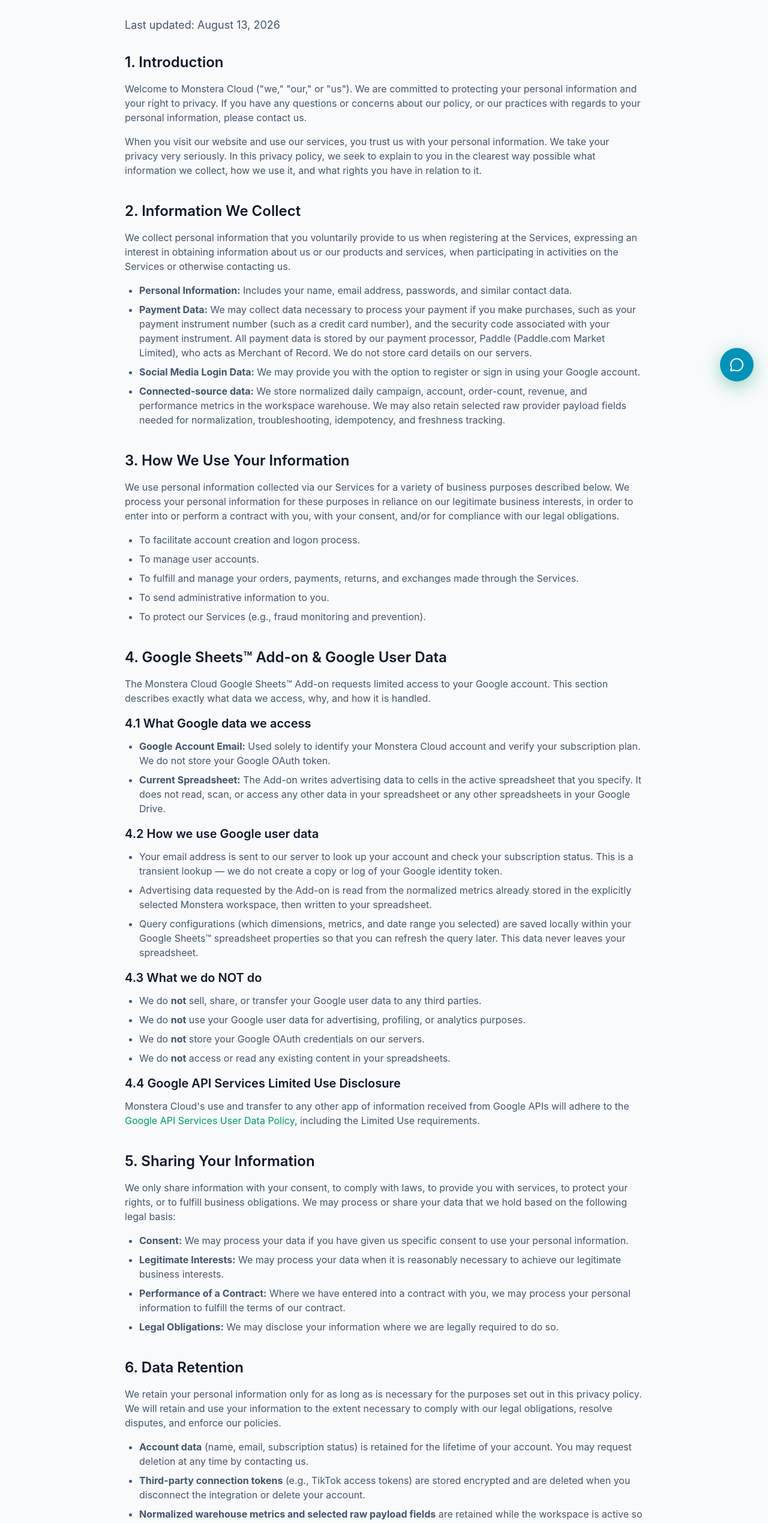
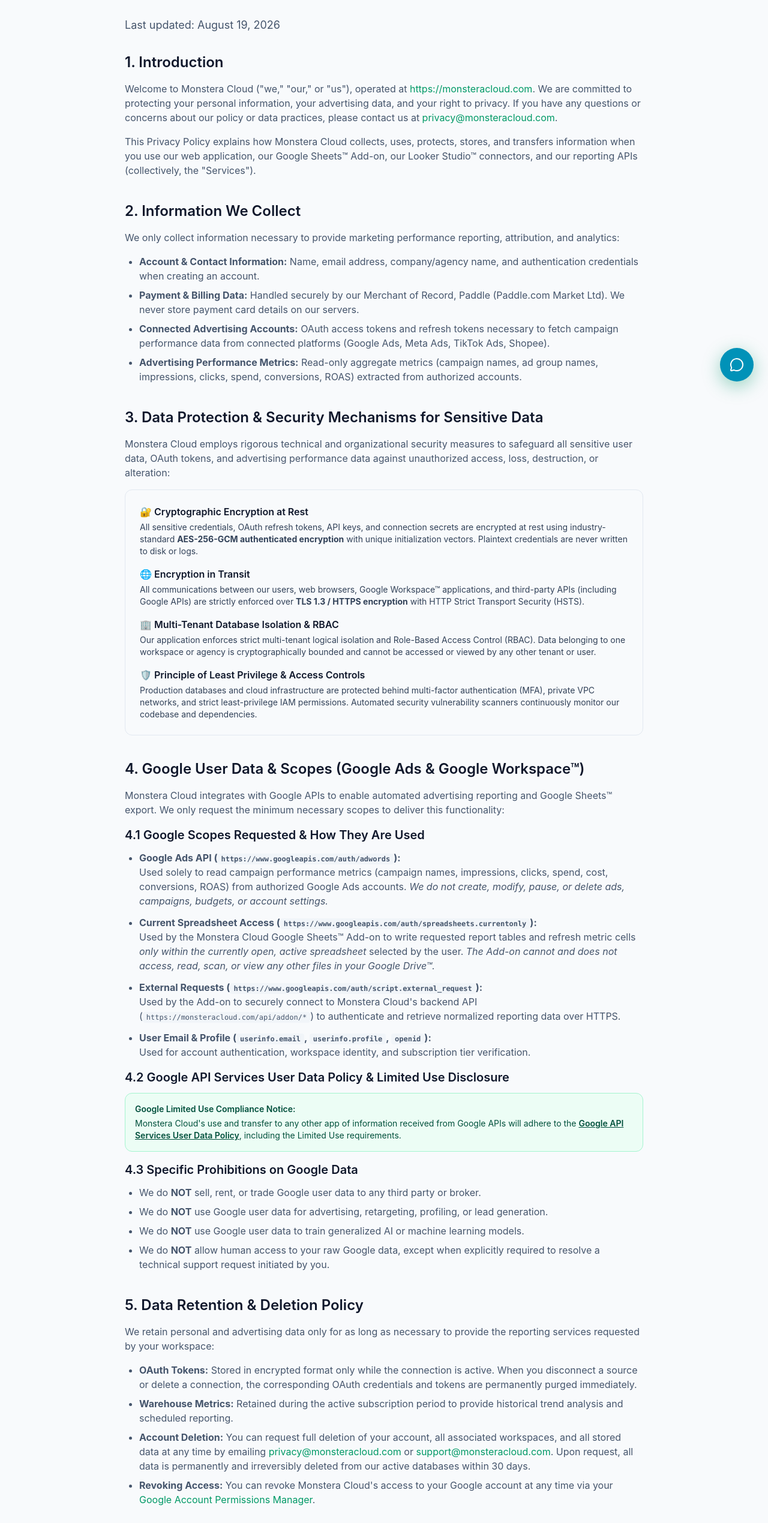
Before and after one commit to huynhtai22/monstera-cloud, a Next.js app: page /legal/privacy-policy in a window 1280 px wide. Shown: the part 140-2679 px from the top of the page at 60% size. Built offline with nearby package versions, Linux system fonts and the light colour scheme; no server answers.

Commit message:
fix(compliance): update Privacy Policy with explicit sensitive data protection mechanisms, AES-256 encryption, and Google User Data limited use disclosures

```diff
--- a/next.config.mjs
+++ b/next.config.mjs
@@ -32,6 +32,10 @@
       { source: "/ops", destination: "/console", permanent: false },
       // Short URL for payment gateways and app store listings
       { source: "/refund", destination: "/legal/refund-policy", permanent: true },
+      { source: "/privacy", destination: "/legal/privacy-policy", permanent: true },
+      { source: "/privacy-policy", destination: "/legal/privacy-policy", permanent: true },
+      { source: "/terms", destination: "/legal/terms-of-service", permanent: true },
+      { source: "/terms-of-service", destination: "/legal/terms-of-service", permanent: true },
     ];
   },
   // OWASP Security Headers
--- a/src/app/legal/privacy-policy/page.tsx
+++ b/src/app/legal/privacy-policy/page.tsx
@@ -7,128 +7,161 @@
 
       <div className="prose prose-slate dark:prose-invert max-w-none">
         <p className="text-lg text-slate-600 dark:text-slate-400 mb-8">
-          Last updated: {new Date().toLocaleDateString('en-US', { month: 'long', day: 'numeric', year: 'numeric' })}
+          Last updated: August 19, 2026
         </p>
 
         <section className="mb-10">
           <h2 className="text-2xl font-semibold text-slate-900 dark:text-white mb-4">1. Introduction</h2>
           <p className="mb-4 text-slate-600 dark:text-slate-400">
-            Welcome to Monstera Cloud ("we," "our," or "us"). We are committed to protecting your personal information and your right to privacy. If you have any questions or concerns about our policy, or our practices with regards to your personal information, please contact us.
+            Welcome to Monstera Cloud (&quot;we,&quot; &quot;our,&quot; or &quot;us&quot;), operated at{' '}
+            <a href="https://monsteracloud.com" className="text-emerald-600 hover:underline">
+              https://monsteracloud.com
+            </a>
+            . We are committed to protecting your personal information, your advertising data, and your right to privacy. If you have any questions or concerns about our policy or data practices, please contact us at{' '}
+            <a href="mailto:privacy@monsteracloud.com" className="text-emerald-600 hover:underline">
+              privacy@monsteracloud.com
+            </a>
+            .
           </p>
           <p className="text-slate-600 dark:text-slate-400">
-            When you visit our website and use our services, you trust us with your personal information. We take your privacy very seriously. In this privacy policy, we seek to explain to you in the clearest way possible what information we collect, how we use it, and what rights you have in relation to it.
+            This Privacy Policy explains how Monstera Cloud collects, uses, protects, stores, and transfers information when you use our web application, our Google Sheets™ Add-on, our Looker Studio™ connectors, and our reporting APIs (collectively, the &quot;Services&quot;).
           </p>
         </section>
 
         <section className="mb-10">
           <h2 className="text-2xl font-semibold text-slate-900 dark:text-white mb-4">2. Information We Collect</h2>
           <p className="mb-4 text-slate-600 dark:text-slate-400">
-            We collect personal information that you voluntarily provide to us when registering at the Services, expressing an interest in obtaining information about us or our products and services, when participating in activities on the Services or otherwise contacting us.
+            We only collect information necessary to provide marketing performance reporting, attribution, and analytics:
           </p>
           <ul className="list-disc pl-6 mb-4 text-slate-600 dark:text-slate-400 space-y-2">
-            <li><strong>Personal Information:</strong> Includes your name, email address, passwords, and similar contact data.</li>
-            <li><strong>Payment Data:</strong> We may collect data necessary to process your payment if you make purchases, such as your payment instrument number (such as a credit card number), and the security code associated with your payment instrument. All payment data is stored by our payment processor, Paddle (Paddle.com Market Limited), who acts as Merchant of Record. We do not store card details on our servers.</li>
-            <li><strong>Social Media Login Data:</strong> We may provide you with the option to register or sign in using your Google account.</li>
-            <li><strong>Connected-source data:</strong> We store normalized daily campaign, account, order-count, revenue, and performance metrics in the workspace warehouse. We may also retain selected raw provider payload fields needed for normalization, troubleshooting, idempotency, and freshness tracking.</li>
+            <li><strong>Account &amp; Contact Information:</strong> Name, email address, company/agency name, and authentication credentials when creating an account.</li>
+            <li><strong>Payment &amp; Billing Data:</strong> Handled securely by our Merchant of Record, Paddle (Paddle.com Market Ltd). We never store payment card details on our servers.</li>
+            <li><strong>Connected Advertising Accounts:</strong> OAuth access tokens and refresh tokens necessary to fetch campaign performance data from connected platforms (Google Ads, Meta Ads, TikTok Ads, Shopee).</li>
+            <li><strong>Advertising Performance Metrics:</strong> Read-only aggregate metrics (campaign names, ad group names, impressions, clicks, spend, conversions, ROAS) extracted from authorized accounts.</li>
           </ul>
         </section>
 
         <section className="mb-10">
-          <h2 className="text-2xl font-semibold text-slate-900 dark:text-white mb-4">3. How We Use Your Information</h2>
+          <h2 className="text-2xl font-semibold text-slate-900 dark:text-white mb-4">3. Data Protection &amp; Security Mechanisms for Sensitive Data</h2>
           <p className="mb-4 text-slate-600 dark:text-slate-400">
-            We use personal information collected via our Services for a variety of business purposes described below. We process your personal information for these purposes in reliance on our legitimate business interests, in order to enter into or perform a contract with you, with your consent, and/or for compliance with our legal obligations.
+            Monstera Cloud employs rigorous technical and organizational security measures to safeguard all sensitive user data, OAuth tokens, and advertising performance data against unauthorized access, loss, destruction, or alteration:
           </p>
+          <div className="bg-slate-50 dark:bg-slate-800/50 p-6 rounded-xl border border-slate-200 dark:border-slate-700 mb-6 space-y-4 text-slate-700 dark:text-slate-300">
+            <div>
+              <h4 className="font-semibold text-slate-900 dark:text-white">🔐 Cryptographic Encryption at Rest</h4>
+              <p className="text-sm mt-1">
+                All sensitive credentials, OAuth refresh tokens, API keys, and connection secrets are encrypted at rest using industry-standard <strong>AES-256-GCM authenticated encryption</strong> with unique initialization vectors. Plaintext credentials are never written to disk or logs.
+              </p>
+            </div>
+            <div>
+              <h4 className="font-semibold text-slate-900 dark:text-white">🌐 Encryption in Transit</h4>
+              <p className="text-sm mt-1">
+                All communications between our users, web browsers, Google Workspace™ applications, and third-party APIs (including Google APIs) are strictly enforced over <strong>TLS 1.3 / HTTPS encryption</strong> with HTTP Strict Transport Security (HSTS).
+              </p>
+            </div>
+            <div>
+              <h4 className="font-semibold text-slate-900 dark:text-white">🏢 Multi-Tenant Database Isolation &amp; RBAC</h4>
+              <p className="text-sm mt-1">
+                Our application enforces strict multi-tenant logical isolation and Role-Based Access Control (RBAC). Data belonging to one workspace or agency is cryptographically bounded and cannot be accessed or viewed by any other tenant or user.
+              </p>
+            </div>
+            <div>
+              <h4 className="font-semibold text-slate-900 dark:text-white">🛡️ Principle of Least Privilege &amp; Access Controls</h4>
+              <p className="text-sm mt-1">
+                Production databases and cloud infrastructure are protected behind multi-factor authentication (MFA), private VPC networks, and strict least-privilege IAM permissions. Automated security vulnerability scanners continuously monitor our codebase and dependencies.
+              </p>
+            </div>
+          </div>
+        </section>
+
+        <section className="mb-10">
+          <h2 className="text-2xl font-semibold text-slate-900 dark:text-white mb-4">4. Google User Data &amp; Scopes (Google Ads &amp; Google Workspace™)</h2>
+          <p className="mb-4 text-slate-600 dark:text-slate-400">
+            Monstera Cloud integrates with Google APIs to enable automated advertising reporting and Google Sheets™ export. We only request the minimum necessary scopes to deliver this functionality:
+          </p>
+
+          <h3 className="text-xl font-semibold text-slate-900 dark:text-white mb-3">4.1 Google Scopes Requested &amp; How They Are Used</h3>
+          <ul className="list-disc pl-6 mb-4 text-slate-600 dark:text-slate-400 space-y-3">
+            <li>
+              <strong>Google Ads API (<code className="text-xs bg-slate-100 dark:bg-slate-800 px-1.5 py-0.5 rounded">https://www.googleapis.com/auth/adwords</code>):</strong><br />
+              Used solely to read campaign performance metrics (campaign names, impressions, clicks, spend, cost, conversions, ROAS) from authorized Google Ads accounts. <em>We do not create, modify, pause, or delete ads, campaigns, budgets, or account settings.</em>
+            </li>
+            <li>
+              <strong>Current Spreadsheet Access (<code className="text-xs bg-slate-100 dark:bg-slate-800 px-1.5 py-0.5 rounded">https://www.googleapis.com/auth/spreadsheets.currentonly</code>):</strong><br />
+              Used by the Monstera Cloud Google Sheets™ Add-on to write requested report tables and refresh metric cells <em>only within the currently open, active spreadsheet</em> selected by the user. <em>The Add-on cannot and does not access, read, scan, or view any other files in your Google Drive™.</em>
+            </li>
+            <li>
+              <strong>External Requests (<code className="text-xs bg-slate-100 dark:bg-slate-800 px-1.5 py-0.5 rounded">https://www.googleapis.com/auth/script.external_request</code>):</strong><br />
+              Used by the Add-on to securely connect to Monstera Cloud&apos;s backend API (<code className="text-xs bg-slate-100 dark:bg-slate-800 px-1.5 py-0.5 rounded">https://monsteracloud.com/api/addon/*</code>) to authenticate and retrieve normalized reporting data over HTTPS.
+            </li>
+            <li>
+              <strong>User Email &amp; Profile (<code className="text-xs bg-slate-100 dark:bg-slate-800 px-1.5 py-0.5 rounded">userinfo.email</code>, <code className="text-xs bg-slate-100 dark:bg-slate-800 px-1.5 py-0.5 rounded">userinfo.profile</code>, <code className="text-xs bg-slate-100 dark:bg-slate-800 px-1.5 py-0.5 rounded">openid</code>):</strong><br />
+              Used for account authentication, workspace identity, and subscription tier verification.
+            </li>
+          </ul>
+
+          <h3 className="text-xl font-semibold text-slate-900 dark:text-white mb-3">4.2 Google API Services User Data Policy &amp; Limited Use Disclosure</h3>
+          <div className="p-4 bg-emerald-50 dark:bg-emerald-950/40 border border-emerald-200 dark:border-emerald-800 rounded-lg text-emerald-900 dark:text-emerald-200 text-sm mb-4">
+            <p className="font-semibold mb-1">Google Limited Use Compliance Notice:</p>
+            <p>
+              Monstera Cloud&apos;s use and transfer to any other app of information received from Google APIs will adhere to the{' '}
+              <a href="https://developers.google.com/terms/api-services-user-data-policy" className="underline font-semibold hover:text-emerald-700 dark:hover:text-emerald-300" target="_blank" rel="noopener noreferrer">
+                Google API Services User Data Policy
+              </a>
+              , including the Limited Use requirements.
+            </p>
+          </div>
+
+          <h3 className="text-xl font-semibold text-slate-900 dark:text-white mb-3">4.3 Specific Prohibitions on Google Data</h3>
           <ul className="list-disc pl-6 mb-4 text-slate-600 dark:text-slate-400 space-y-2">
-            <li>To facilitate account creation and logon process.</li>
-            <li>To manage user accounts.</li>
-            <li>To fulfill and manage your orders, payments, returns, and exchanges made through the Services.</li>
-            <li>To send administrative information to you.</li>
-            <li>To protect our Services (e.g., fraud monitoring and prevention).</li>
+            <li>We do <strong>NOT</strong> sell, rent, or trade Google user data to any third party or broker.</li>
+            <li>We do <strong>NOT</strong> use Google user data for advertising, retargeting, profiling, or lead generation.</li>
+            <li>We do <strong>NOT</strong> use Google user data to train generalized AI or machine learning models.</li>
+            <li>We do <strong>NOT</strong> allow human access to your raw Google data, except when explicitly required to resolve a technical support request initiated by you.</li>
           </ul>
         </section>
 
         <section className="mb-10">
-          <h2 className="text-2xl font-semibold text-slate-900 dark:text-white mb-4">4. Google Sheets™ Add-on &amp; Google User Data</h2>
+          <h2 className="text-2xl font-semibold text-slate-900 dark:text-white mb-4">5. Data Retention &amp; Deletion Policy</h2>
           <p className="mb-4 text-slate-600 dark:text-slate-400">
-            The Monstera Cloud Google Sheets™ Add-on requests limited access to your Google account. This section describes exactly what data we access, why, and how it is handled.
-          </p>
-          <h3 className="text-xl font-semibold text-slate-900 dark:text-white mb-3">4.1 What Google data we access</h3>
-          <ul className="list-disc pl-6 mb-4 text-slate-600 dark:text-slate-400 space-y-2">
-            <li><strong>Google Account Email:</strong> Used solely to identify your Monstera Cloud account and verify your subscription plan. We do not store your Google OAuth token.</li>
-            <li><strong>Current Spreadsheet:</strong> The Add-on writes advertising data to cells in the active spreadsheet that you specify. It does not read, scan, or access any other data in your spreadsheet or any other spreadsheets in your Google Drive.</li>
-          </ul>
-          <h3 className="text-xl font-semibold text-slate-900 dark:text-white mb-3">4.2 How we use Google user data</h3>
-          <ul className="list-disc pl-6 mb-4 text-slate-600 dark:text-slate-400 space-y-2">
-            <li>Your email address is sent to our server to look up your account and check your subscription status. This is a transient lookup — we do not create a copy or log of your Google identity token.</li>
-            <li>Advertising data requested by the Add-on is read from the normalized metrics already stored in the explicitly selected Monstera workspace, then written to your spreadsheet.</li>
-            <li>Query configurations (which dimensions, metrics, and date range you selected) are saved locally within your Google Sheets™ spreadsheet properties so that you can refresh the query later. This data never leaves your spreadsheet.</li>
-          </ul>
-          <h3 className="text-xl font-semibold text-slate-900 dark:text-white mb-3">4.3 What we do NOT do</h3>
-          <ul className="list-disc pl-6 mb-4 text-slate-600 dark:text-slate-400 space-y-2">
-            <li>We do <strong>not</strong> sell, share, or transfer your Google user data to any third parties.</li>
-            <li>We do <strong>not</strong> use your Google user data for advertising, profiling, or analytics purposes.</li>
-            <li>We do <strong>not</strong> store your Google OAuth credentials on our servers.</li>
-            <li>We do <strong>not</strong> access or read any existing content in your spreadsheets.</li>
-          </ul>
-          <h3 className="text-xl font-semibold text-slate-900 dark:text-white mb-3">4.4 Google API Services Limited Use Disclosure</h3>
-          <p className="mb-4 text-slate-600 dark:text-slate-400">
-            Monstera Cloud&apos;s use and transfer to any other app of information received from Google APIs will adhere to the{' '}
-            <a href="https://developers.google.com/terms/api-services-user-data-policy" className="text-emerald-600 hover:underline" target="_blank" rel="noopener noreferrer">
-              Google API Services User Data Policy
-            </a>
-            , including the Limited Use requirements.
-          </p>
-        </section>
-
-        <section className="mb-10">
-          <h2 className="text-2xl font-semibold text-slate-900 dark:text-white mb-4">5. Sharing Your Information</h2>
-          <p className="mb-4 text-slate-600 dark:text-slate-400">
-            We only share information with your consent, to comply with laws, to provide you with services, to protect your rights, or to fulfill business obligations. We may process or share your data that we hold based on the following legal basis:
+            We retain personal and advertising data only for as long as necessary to provide the reporting services requested by your workspace:
           </p>
           <ul className="list-disc pl-6 mb-4 text-slate-600 dark:text-slate-400 space-y-2">
-            <li><strong>Consent:</strong> We may process your data if you have given us specific consent to use your personal information.</li>
-            <li><strong>Legitimate Interests:</strong> We may process your data when it is reasonably necessary to achieve our legitimate business interests.</li>
-            <li><strong>Performance of a Contract:</strong> Where we have entered into a contract with you, we may process your personal information to fulfill the terms of our contract.</li>
-            <li><strong>Legal Obligations:</strong> We may disclose your information where we are legally required to do so.</li>
+            <li><strong>OAuth Tokens:</strong> Stored in encrypted format only while the connection is active. When you disconnect a source or delete a connection, the corresponding OAuth credentials and tokens are permanently purged immediately.</li>
+            <li><strong>Warehouse Metrics:</strong> Retained during the active subscription period to provide historical trend analysis and scheduled reporting.</li>
+            <li><strong>Account Deletion:</strong> You can request full deletion of your account, all associated workspaces, and all stored data at any time by emailing <a href="mailto:privacy@monsteracloud.com" className="text-emerald-600 hover:underline">privacy@monsteracloud.com</a> or <a href="mailto:support@monsteracloud.com" className="text-emerald-600 hover:underline">support@monsteracloud.com</a>. Upon request, all data is permanently and irreversibly deleted from our active databases within 30 days.</li>
+            <li><strong>Revoking Access:</strong> You can revoke Monstera Cloud&apos;s access to your Google account at any time via your <a href="https://myaccount.google.com/permissions" className="text-emerald-600 hover:underline" target="_blank" rel="noopener noreferrer">Google Account Permissions Manager</a>.</li>
           </ul>
         </section>
 
         <section className="mb-10">
-          <h2 className="text-2xl font-semibold text-slate-900 dark:text-white mb-4">6. Data Retention</h2>
+          <h2 className="text-2xl font-semibold text-slate-900 dark:text-white mb-4">6. Your Rights &amp; Privacy Choices</h2>
           <p className="mb-4 text-slate-600 dark:text-slate-400">
-            We retain your personal information only for as long as is necessary for the purposes set out in this privacy policy. We will retain and use your information to the extent necessary to comply with our legal obligations, resolve disputes, and enforce our policies.
+            Depending on your location (including under GDPR, CCPA, and global privacy frameworks), you have the right to:
           </p>
           <ul className="list-disc pl-6 mb-4 text-slate-600 dark:text-slate-400 space-y-2">
-            <li><strong>Account data</strong> (name, email, subscription status) is retained for the lifetime of your account. You may request deletion at any time by contacting us.</li>
-            <li><strong>Third-party connection tokens</strong> (e.g., TikTok access tokens) are stored encrypted and are deleted when you disconnect the integration or delete your account.</li>
-            <li><strong>Normalized warehouse metrics and selected raw payload fields</strong> are retained while the workspace is active so reports remain queryable. Agency owners may request workspace deletion by contacting us.</li>
-            <li><strong>Google user data</strong> is not permanently stored. Google OAuth tokens are used transiently for request verification only.</li>
+            <li>Request access to the personal data we hold about you.</li>
+            <li>Request rectification or correction of any inaccurate data.</li>
+            <li>Request erasure and complete deletion of your data.</li>
+            <li>Request restriction of data processing or object to processing.</li>
+            <li>Export your data in a portable, machine-readable format (CSV/JSON).</li>
           </ul>
         </section>
 
         <section className="mb-10">
-          <h2 className="text-2xl font-semibold text-slate-900 dark:text-white mb-4">7. Your Rights</h2>
-          <p className="mb-4 text-slate-600 dark:text-slate-400">
-            You have the right to:
+          <h2 className="text-2xl font-semibold text-slate-900 dark:text-white mb-4">7. Contact &amp; Inquiries</h2>
+          <p className="text-slate-600 dark:text-slate-400 mb-4">
+            If you have any questions, concerns, or requests regarding this Privacy Policy or our security practices, please contact our Data Protection Team:
           </p>
-          <ul className="list-disc pl-6 mb-4 text-slate-600 dark:text-slate-400 space-y-2">
-            <li>Access the personal data we hold about you.</li>
-            <li>Request correction of inaccurate personal data.</li>
-            <li>Request deletion of your personal data and account.</li>
-            <li>Withdraw consent for data processing at any time.</li>
-            <li>Revoke the Google Sheets™ Add-on permissions at any time via your <a href="https://myaccount.google.com/permissions" className="text-emerald-600 hover:underline" target="_blank" rel="noopener noreferrer">Google Account permissions page</a>.</li>
-          </ul>
-        </section>
-
-        <section className="mb-10">
-          <h2 className="text-2xl font-semibold text-slate-900 dark:text-white mb-4">8. Contact Us</h2>
-          <p className="text-slate-600 dark:text-slate-400">
-            If you have questions or comments about this policy, you may email us at privacy@monsteracloud.com.
+          <p className="text-slate-700 dark:text-slate-300 font-medium">
+            Monstera Cloud<br />
+            Email: <a href="mailto:privacy@monsteracloud.com" className="text-emerald-600 hover:underline">privacy@monsteracloud.com</a> / <a href="mailto:support@monsteracloud.com" className="text-emerald-600 hover:underline">support@monsteracloud.com</a><br />
+            Website: <a href="https://monsteracloud.com" className="text-emerald-600 hover:underline">https://monsteracloud.com</a>
           </p>
         </section>
 
-        <p className="text-xs text-slate-500 dark:text-slate-500 not-prose">
-          Google Sheets™ and Google Workspace™ are trademarks of Google LLC.
+        <p className="text-xs text-slate-500 dark:text-slate-500 not-prose border-t border-slate-200 dark:border-slate-800 pt-6">
+          Google Ads™, Google Sheets™, Google Drive™, and Google Workspace™ are trademarks of Google LLC.
         </p>
       </div>
     </div>
```
